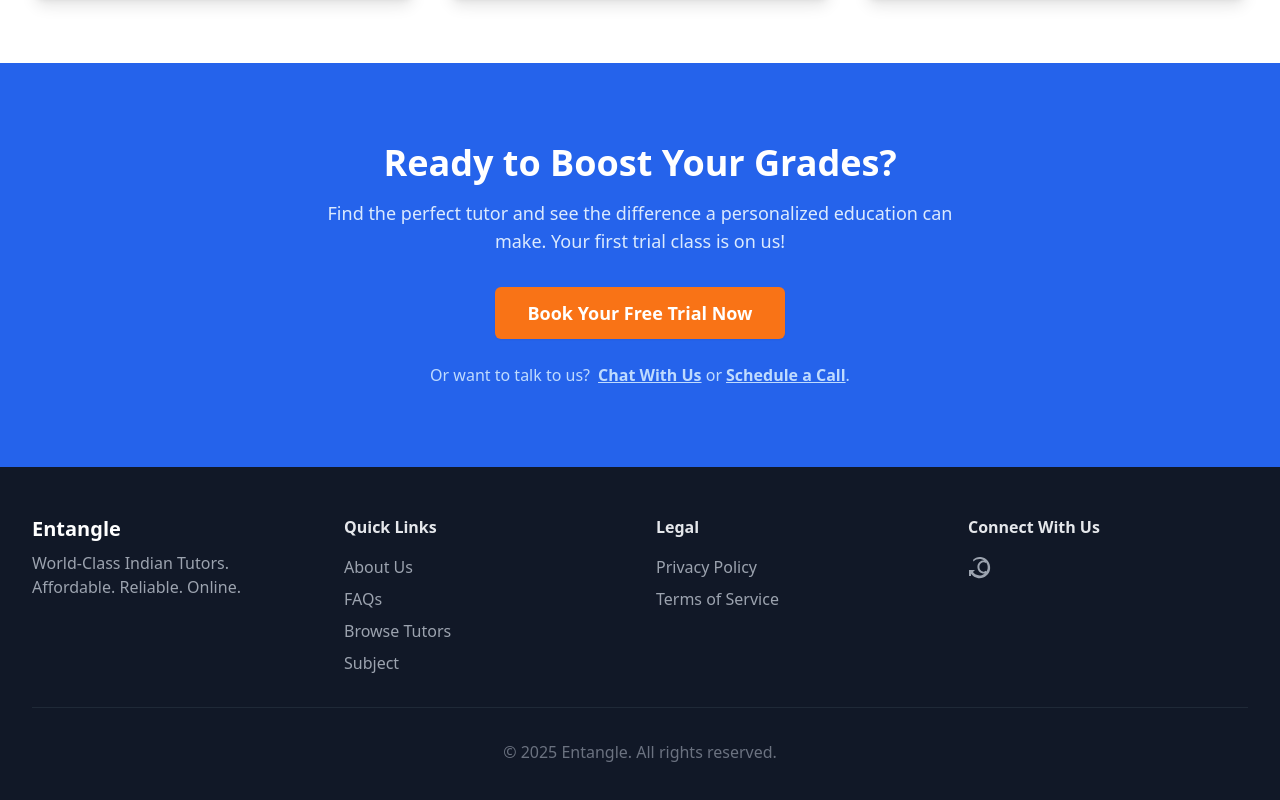
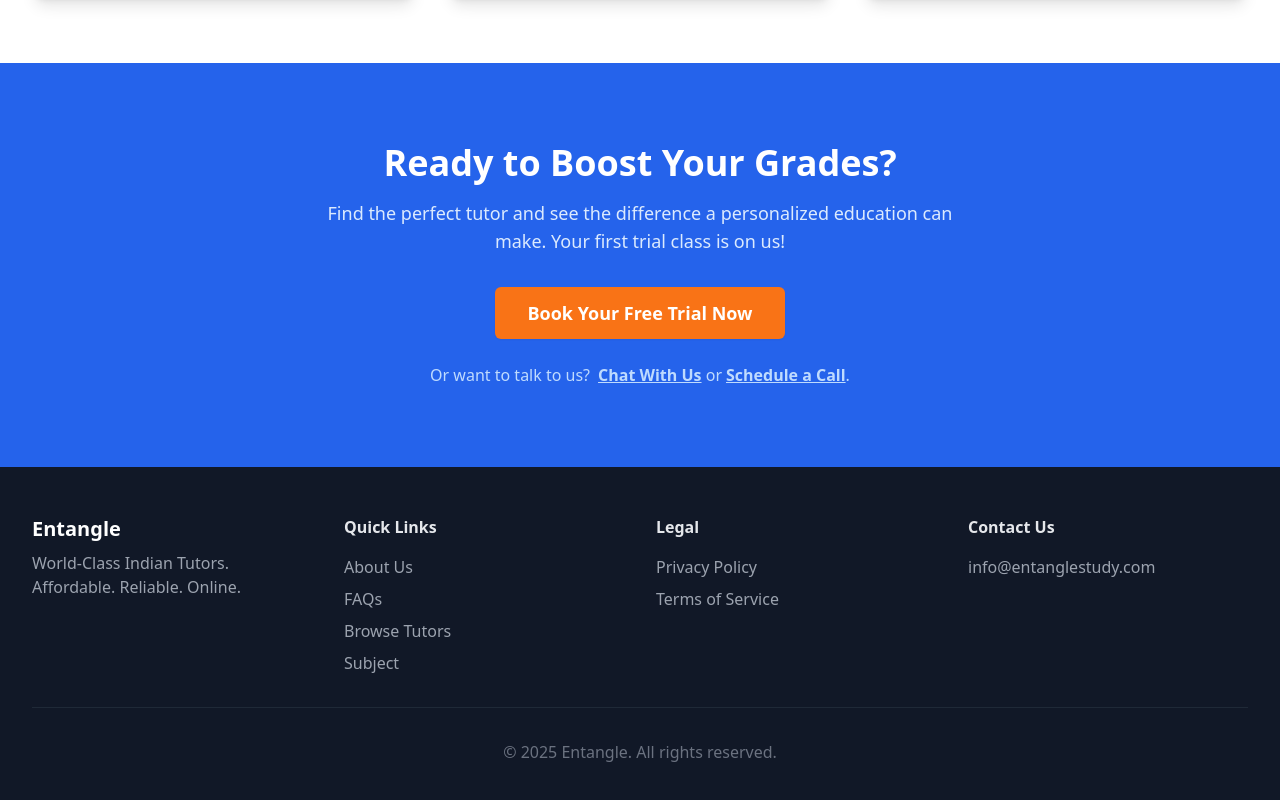
Before and after one commit to Avviishek/entanglen-new, a React (Vite) app: page / in a window 1280 px wide. Shown: the part 5354-6154 px from the top of the page. Built offline with nearby package versions, Linux system fonts and the light colour scheme.

Commit message:
email added

```diff
--- a/components/FinalCTA.tsx
+++ b/components/FinalCTA.tsx
@@ -16,8 +16,8 @@ const FinalCTA: React.FC<{ onBookTrialClick: () => void }> = ({ onBookTrialClick
           </div>
           <div className="mt-6 text-blue-200">
             <p>Or want to talk to us?
-              <a href="#" className="font-semibold underline hover:text-white ml-2">Chat With Us</a> or
-              <a href="#" className="font-semibold underline hover:text-white ml-1">Schedule a Call</a>.
+              <a href="mailto:info@entanglestudy.com" className="font-semibold underline hover:text-white ml-2">Chat With Us</a> or
+              <a href="mailto:info@entanglestudy.com" className="font-semibold underline hover:text-white ml-1">Schedule a Call</a>.
             </p>
           </div>
         </div>
--- a/components/Footer.tsx
+++ b/components/Footer.tsx
@@ -27,15 +27,9 @@ const Footer: React.FC = () => {
             </ul>
           </div>
           <div>
-            <h4 className="font-semibold text-gray-200">Connect With Us</h4>
-            <div className="flex mt-4 space-x-4">
-              <a href="#" className="text-gray-400 hover:text-white">
-                <span className="sr-only">WhatsApp</span>
-                <svg className="h-6 w-6" fill="currentColor" viewBox="0 0 24 24" aria-hidden="true">
-                  <path d="M19.08 17.29C18.25 18.12 17.15 18.58 16.05 18.58C12.37 18.58 9.42 15.63 9.42 11.95C9.42 8.27 12.37 5.32 16.05 5.32C17.15 5.32 18.25 5.78 19.08 6.61L17.66 8.03C17.11 7.48 16.61 7.22 16.05 7.22C13.48 7.22 11.42 9.28 11.42 11.95C11.42 14.62 13.48 16.68 16.05 16.68C16.61 16.68 17.11 16.42 17.66 15.87L19.08 17.29M4.92 4.92C7.03 2.81 9.91 1.7 12.92 2.1C18.59 2.84 22.84 8.28 22.1 13.96C21.36 19.64 15.92 23.89 10.24 23.15C7.23 22.75 4.7 21.09 3 18.8L3 21H1V15H7L4.92 17.08C6.27 18.78 8.16 19.95 10.31 20.37C14.71 21.1 18.9 17.84 19.63 13.43C20.36 9.02 17.1 4.83 12.69 4.1C10.09 3.72 7.54 4.54 5.61 6.38L4.92 4.92Z" />
-                </svg>
-              </a>
-              {/* Add other social icons as needed */}
+            <h4 className="font-semibold text-gray-200">Contact Us</h4>
+            <div className="mt-4">
+              <a href="mailto:info@entanglestudy.com" className="text-gray-400 hover:text-white">info@entanglestudy.com</a>
             </div>
           </div>
         </div>
```
